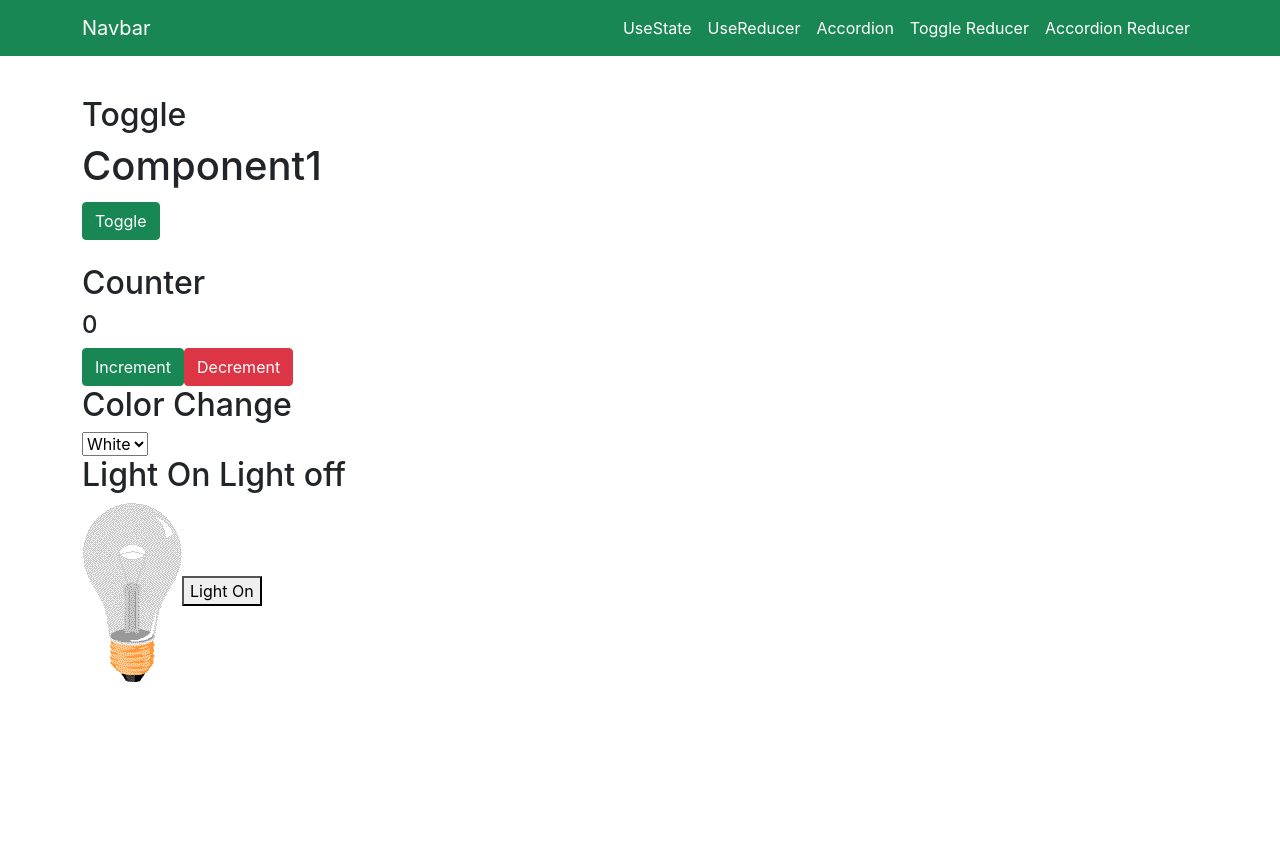
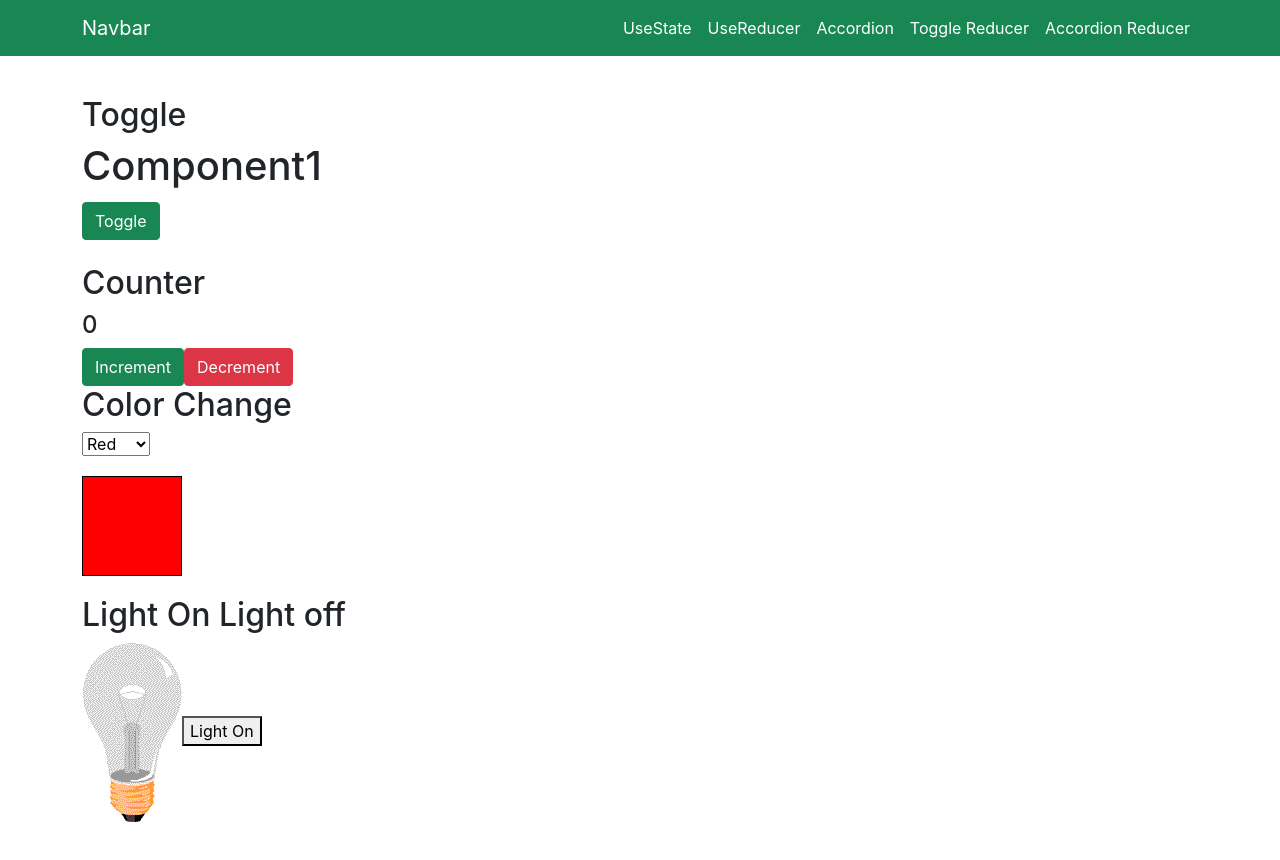
Before and after one commit to subhomoyprojects/react_task, a React (Create React App) app: page / in a window 1280 px wide. Before the commit the page ends 800 px from the top, so only its background shows below. Built offline with nearby package versions, Linux system fonts and the light colour scheme.

Commit message:
color Picker

```diff
--- a/src/App.css
+++ b/src/App.css
@@ -49,3 +49,9 @@ img {
   align-items: center;
   justify-content: space-between;
 }
+.colorBox {
+  width: 100px;
+  height: 100px;
+  margin: 20px 0;
+  border: 1px solid #000;
+}
--- a/src/UseStateComponent/UseStateComponent.jsx
+++ b/src/UseStateComponent/UseStateComponent.jsx
@@ -27,6 +27,21 @@ export default function UseStateComponent() {
 
   const [light, setLight] = useState(true);
 
+  // Color change
+
+  const [color, setColor] = useState("#f00");
+  const onChangeHandler = (event) => {
+    console.log("Selected color:", event.target.value);
+
+    if (event.target.value === "red") {
+      setColor("#f00");
+    } else if (event.target.value === "green") {
+      setColor("#0f0");
+    } else if (event.target.value === "blue") {
+      setColor("#00f");
+    }
+  };
+
   return (
     <>
       <div className="container common-gap">
@@ -51,11 +66,12 @@ export default function UseStateComponent() {
         </div>
         <div>
           <h2>Color Change</h2>
-          <select name="colorChanger">
-            <option value="white">White</option>
+          <select name="colorChanger" onChange={onChangeHandler}>
             <option value="red">Red</option>
+            <option value="green">Green</option>
             <option value="blue">Blue</option>
           </select>
+          <div className="colorBox" style={{ backgroundColor: color }}></div>
         </div>
         <div>
           <h2>Light On Light off</h2>
```
